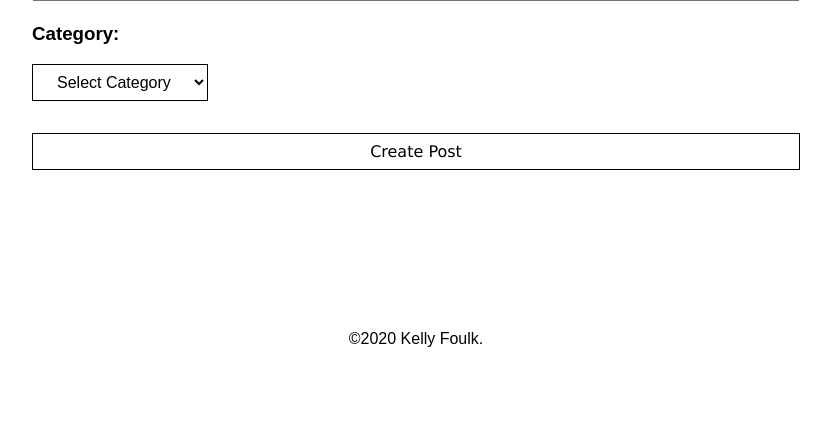
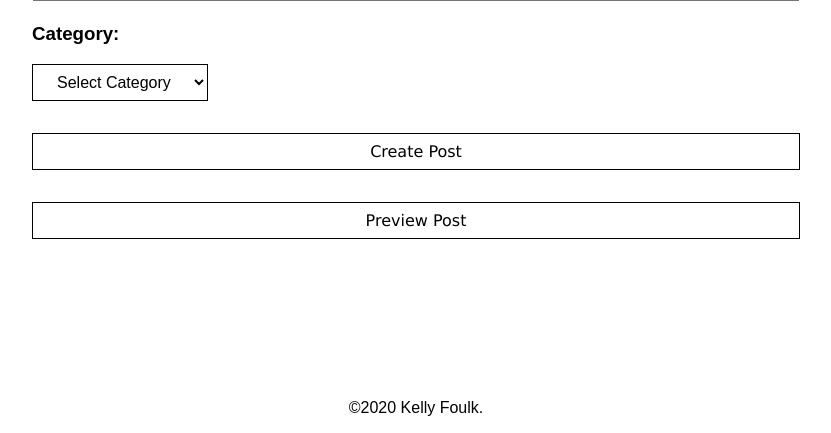
Before and after one commit to klfoulk16/personal_website, a Python web app: template templates/create.html in a window 1280 px wide. Shown: the part 1021-1454 px from the top of the page, without its empty margins (224-1055 px from the left). Before the commit the page ends 1368 px from the top, so only its background shows below. Run offline with Jinja, Linux system fonts and the light colour scheme; the template is opened without the code that fills it, so the values that code supplies are empty.

Commit message:
Modified create post page to have a preview display.

```diff
--- a/static/styles.css
+++ b/static/styles.css
@@ -242,9 +242,9 @@ a:link {
 }
 
 
-/* ---- Email Send ----- */
+/* ---- Email Preview and Post Preview----- */
 
-#email_preview {
+#email_preview, #post_preview {
 	margin-top: 2em;
 	padding: 1em;
 	border: solid 1px;
--- a/templates/create.html
+++ b/templates/create.html
@@ -25,6 +25,14 @@ var newinput = function() {
   div.appendChild(field);
   parent.appendChild(div);
   id += 1;
+}
+
+function postPreview() {
+    var body = document.getElementById('body_html').value;
+    var div = document.getElementById('post_preview');
+    var display = document.getElementById('body_html_preview');
+    div.style.display = "block";
+    display.innerHTML = body;
 }
 </script>
 
@@ -55,7 +63,7 @@ var newinput = function() {
     </div>
     <h3>Body (html):</h3>
     <p><i>Using your body images: &ltimg src="../{imgs[0].img_path}"&gt</i></p>
-    <textarea name="body" cols="30" rows="10"></textarea>
+    <textarea name="body" id='body_html' cols="30" rows="10"></textarea>
     <h3>Category:</h3>
     <select name="category">
         <option value="">Select Category</option>
@@ -64,5 +72,11 @@ var newinput = function() {
         <option value="other">Other</option>
     </select>
     <button class="btn form-btn" type="submit">Create Post</button>
+    <button class="btn form-btn" type="button" onclick="postPreview()">Preview Post</button>
 </form>
+
+<div id="post_preview" class='container'>
+    <div id="body_html_preview">
+    </div>
+</div>
 {% endblock %}
```
